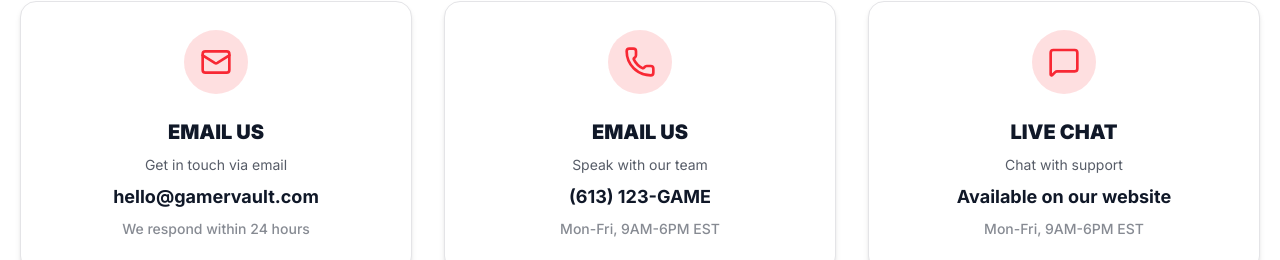
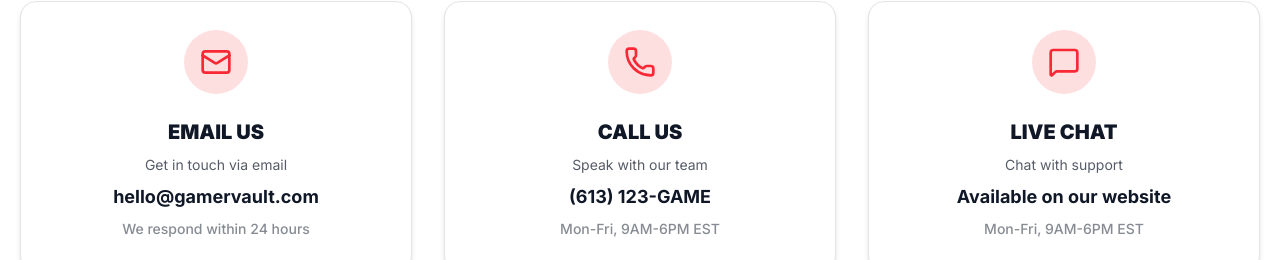
Before and after one commit to Jatti045/SEG3125-A4, a React (Vite) app: page /contact in a window 1280 px wide. Shown: the part 691-951 px from the top of the page. Built offline with nearby package versions, Linux system fonts and the light colour scheme.

Commit message:
Fixed error on contact page

```diff
--- a/src/components/contact/HowToContact.jsx
+++ b/src/components/contact/HowToContact.jsx
@@ -10,7 +10,7 @@
             icon: Mail
         },
         {
-            line1: "email us",
+            line1: "call us",
             line2: "Speak with our team",
             line3: "(613) 123-GAME",
             line4: "Mon-Fri, 9AM-6PM EST",
```
